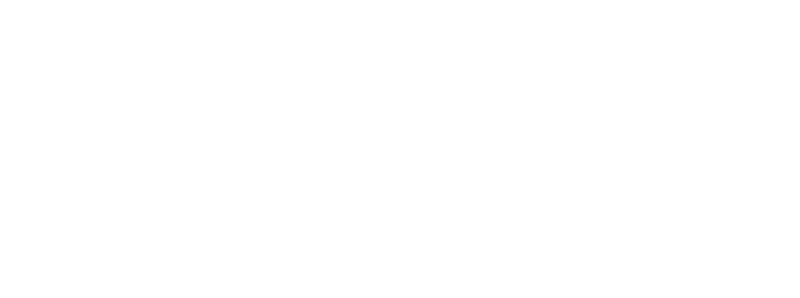
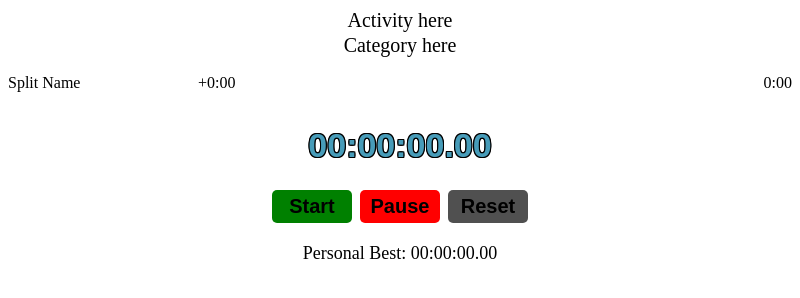
Before and after one commit to hollowdll/electron-project, an Electron app: page src/html/timer-and-splits.html in a window 800 px wide. Drawn offline with Linux system fonts and the light colour scheme.

Commit message:
start working on timer-and-splits

```diff
--- a/src/css/timer-and-splits.css
+++ b/src/css/timer-and-splits.css
@@ -0,0 +1,88 @@
+.layout {
+
+}
+
+#activity, #category {
+    text-align: center;
+    margin: 0;
+    padding: 1px;
+    font-size: 20px;
+}
+
+#split-name {
+    float: left;
+    width: 190px;
+}
+
+#split-time {
+    float: right;
+}
+
+#split-time-save {
+
+}
+
+
+/* Timer */
+
+#timer {
+    width: 100%;
+    text-align: center;
+    font-size: 34px;
+    font-weight: bold;
+    font-family: sans-serif;
+    color: rgb(71, 156, 185);
+    /* Text border */
+    text-shadow: 1px 0 black, -1px 0 black, 0 1px black, 0 -1px black, 1px 1px black, -1px -1px black, -1px 1px black, 1px -1px black;
+
+    /* text-shadow: 1px 0 black, 1px 1px black; */
+}
+
+.timer-buttons {
+    text-align: center;
+}
+
+.timer-buttons button {
+    margin: 2px;
+    padding: 5px;
+    font-size: 20px;
+    font-weight: bold;
+    border: none;
+    width: 80px;
+    border-radius: 5px;
+    margin-top: -10px;
+}
+
+/* Timer buttons */
+
+#start-button {
+    background-color: green;
+}
+
+#start-button:hover {
+    background-color: rgb(0, 100, 0);
+}
+
+#pause-button {
+    background-color: rgb(255, 0, 0);
+}
+
+#pause-button:hover {
+    background-color: rgb(200, 0, 0);
+}
+
+#reset-button {
+    background-color: rgb(80, 80, 80);
+}
+
+#reset-button:hover {
+    background-color: rgb(50, 50, 50);
+}
+
+
+/* Bottom display */
+
+#personal-best {
+    font-size: 18px;
+    text-align: center;
+}
--- a/src/css/timer.css
+++ b/src/css/timer.css
@@ -1,12 +1,10 @@
 #timer-label {
-    display: block;
     width: 100%;
     text-align: center;
     font-size: 34px;
     font-weight: bold;
     font-family: sans-serif;
     color: rgb(71, 156, 185);
-   /* color: orange; */
     /* Text border */
     text-shadow: 1px 0 black, -1px 0 black, 0 1px black, 0 -1px black, 1px 1px black, -1px -1px black, -1px 1px black, 1px -1px black;
 
@@ -14,7 +12,6 @@
 }
 
 .timer-buttons {
-    display: block;
     text-align: center;
 }
 
--- a/src/html/timer-and-splits.html
+++ b/src/html/timer-and-splits.html
@@ -14,7 +14,29 @@
     </head>
 
     <body>
+        <div class="layout">
+            <div class="top">
+                <p id="activity">Activity here</p>
+                <p id="category">Category here</p>
+            </div>
 
+            <div class="split-list">
+                <p id="split-holder">
+                    <label id="split-name">Split Name</label>
+                    <label id="split-time-save">+0:00</label>
+                    <label id="split-time">0:00</label>
+                </p>
+            </div>
 
+            <p id="timer">00:00:00.00</p>
+
+            <div class="timer-buttons">
+                <button id="start-button">Start</button>
+                <button id="pause-button">Pause</button>
+                <button id="reset-button">Reset</button>
+            </div>
+
+            <p id="personal-best">Personal Best: <span id="personal-best-value">00:00:00.00</span></p>
+        </div>
     </body>
 </html>
```
Also changed, not shown: src/index.html (+1 -0 lines), src/index.js (+10 -2 lines).
